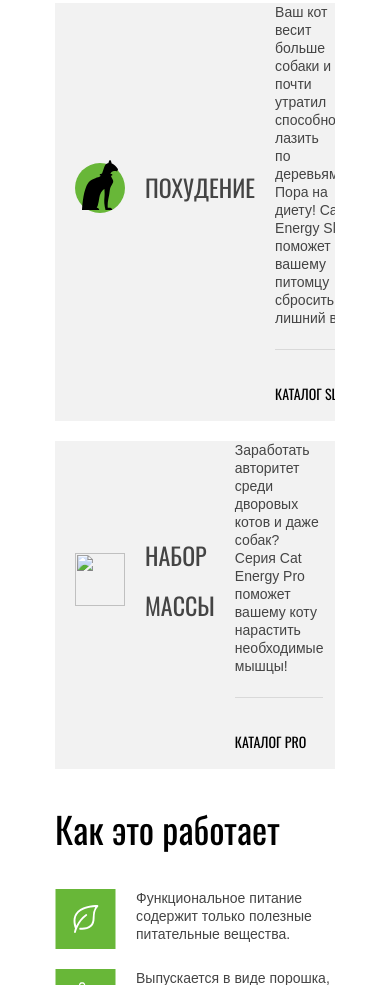
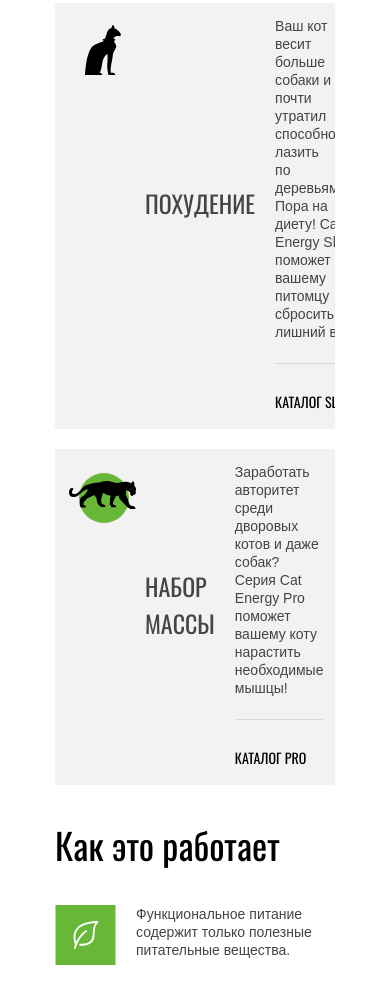
Before and after one commit to htmlacademy-adaptive/1359017-cat-energy-25, a website: page source/index.html in a window 390 px wide. Shown: the part 746-1731 px from the top of the page. Drawn offline with nearby package versions, Linux system fonts and the light colour scheme; files that its build step writes are made by us from their sources; files whose address does not match are found by name.

Commit message:
делает адаптивную графику

```diff
--- a/source/index.html
+++ b/source/index.html
@@ -52,7 +52,6 @@
       <ul class="categories__list">
         <li class=" categories__item categories-item--slim">
           <h3 class="categories__title categories__title--slim">Похудение</h3>
-          <img class="categories__image" width="50" height="53" src="img/cat-back.svg">
           <p class="categories__description">Ваш кот весит больше собаки и <br> почти утратил способность лазить<br> по
             деревьям? Пора на диету! Cat<br> Energy Slim поможет вашему <br> питомцу сбросить лишний вес.</p>
 
@@ -60,7 +59,6 @@
         </li>
         <li class="categories__item categories-item--muscles">
           <h3 class="categories__title categories__title--muscles">Набор массы</h3>
-          <img class="categories__image" width="50" height="53" src="img/cat-pro.svg">
           <p class="categories__description">Заработать авторитет среди дворовых котов и даже собак? Серия Cat Energy
             Pro поможет вашему коту нарастить необходимые мышцы!</p>
           <a class="categories__link categories__link-arrow" href="#">Каталог Pro</a>
--- a/source/less/blocks/advantages.less
+++ b/source/less/blocks/advantages.less
@@ -71,6 +71,7 @@
     display: grid;
     grid-template-columns: 123px;
     padding-bottom: 57px;
+    counter-increment: list;
   }
 
   @media (min-width: @desktop-width) {
@@ -108,7 +109,6 @@
 
   @media (min-width: @tablet-width) {
     content: counter(list);
-    counter-increment: list;
     width: 326px;
     height: 280px;
     font-size: 280px;
--- a/source/less/blocks/categories.less
+++ b/source/less/blocks/categories.less
@@ -3,6 +3,13 @@
   margin: 0;
   list-style-type: none;
   display: grid;
+
+  @media (min-width: @desktop-width) {
+    grid-template-columns: 1fr 1fr;
+    padding-bottom: 71px;
+    padding-top: 82px;
+    gap: 0 80px;
+  }
 }
 
 .categories__item {
@@ -16,6 +23,19 @@
   gap: 0 18px;
   width: 100%;
   padding: 0 20px 0;
+  position: relative;
+
+  @media (min-width: @tablet-width) {
+    grid-template-columns: 1fr 200px;
+    padding: 77px 62px 57px;
+    gap: 24px 54px;
+  }
+
+  @media (min-width: @desktop-width) {
+    gap: 22px 62px;
+    grid-template-columns: 100px 1fr;
+    padding: 48px 52px 58px;
+  }
 }
 
 .categories__title {
@@ -24,15 +44,154 @@
   margin: 0;
   padding: 4px 2px;
   font-size: 24px;
-  line-height: 50px;
+  line-height: 37px;
   font-weight: 400;
   text-transform: uppercase;
   grid-column: 2;
+  padding-top: 30px;
+
+  @media (min-width: @tablet-width) {
+    font-size: 36px;
+    line-height: 1;
+    padding-bottom: 45px;
+    padding-top: 0;
+    grid-column: 1;
+    grid-row: 1;
+  }
+
+  @media (min-width: @desktop-width) {
+    grid-row: 1;
+    grid-column: 2;
+  }
+}
+
+.categories__title::before {
+  content: "";
+  position: absolute;
+  height: 50px;
+}
+
+.categories__title--slim::before {
+  background: url("../img/icons/cat/cat-black-slim.svg");
+  top: 22px;
+  left: 30px;
+  width: 50px;
+  background-repeat: no-repeat;
+
+  @media (min-width: @tablet-width) {
+    background-size: 140px 194px;
+    top: 100px;
+    left: auto;
+    right: -24px;
+    width: 268px;
+    height: 218px;
+  }
+
+  @media (min-width: @desktop-width) {
+    width: 70px;
+    height: 97px;
+    top: 40px;
+    left: 66px;
+    background-size: 70px 97px;
+  }
+}
+
+.categories-item--muscles::before {
+  content: "";
+  position: absolute;
+  height: 50px;
+  top: 24px;
+  left: 24px;
+  width: 50px;
+  background-color: #68b738;
+  border-radius: 50%;
+
+  @media (min-width: @tablet-width) {
+    width: 200px;
+    height: 200px;
+    top: 90px;
+    left: auto;
+    right: 60px;
+  }
+
+  @media (min-width: @desktop-width) {
+    width: 100px;
+    height: 100px;
+    top: 47px;
+    left: 52px;
+    right: auto;
+  }
+}
+
+.categories__title--muscles::before {
+  background: url("../img/icons/cat/cat-black-pro.svg") no-repeat;
+  top: 32px;
+  left: 14px;
+  width: 67px;
+
+  @media (min-width: @tablet-width) {
+    top: 146px;
+    left: auto;
+    right: 47px;
+    width: 268px;
+    height: 218px;
+    background-size: 268px 112px;
+  }
+
+  @media (min-width: @desktop-width) {
+    width: 134px;
+    height: 56px;
+    top: 69px;
+    left: 34px;
+    background-size: 134px 56px;
+  }
 }
 
 .categories__image {
   grid-column: 1;
   grid-row: 1;
+  width: 100%;
+  height: auto;
+
+  @media (min-width: @tablet-width) {
+    grid-column: 2/3;
+    grid-row: 1/4;
+    width: 200px;
+    height: 211px;
+  }
+
+  @media (min-width: @desktop-width) {
+    grid-column: 1;
+    grid-row: 1;
+    width: 100px;
+    height: 106px;
+  }
+}
+
+.categories-item--slim::before {
+  content: "";
+  position: absolute;
+  height: 50px;
+  top: 24px;
+  left: 24px;
+  width: 50px;
+  border-radius: 50%;
+
+  @media (min-width: @tablet-width) {
+    width: 200px;
+    height: 200px;
+    top: 90px;
+    left: auto;
+    right: 60px;
+
+    @media (min-width: @desktop-width) {
+      width: 100px;
+      height: 100px;
+      top: 47px;
+      left: 52px;
+      right: auto;
+    }
+  }
 }
 
 .categories__description {
@@ -42,8 +201,16 @@
   line-height: 18px;
   grid-column: 1/-1;
   border-bottom: 1px solid #d9d9d9;
-  margin: 0 0 20px;
   padding-bottom: 22px;
+
+  @media (min-width: @tablet-width) {
+    grid-column-end: auto;
+    border-bottom: none;
+
+    @media (min-width: @desktop-width) {
+      grid-column: 1/-1;
+    }
+  }
 }
 
 .categories__link {
--- a/source/less/blocks/form.less
+++ b/source/less/blocks/form.less
@@ -57,6 +57,12 @@
     margin-bottom: 20px;
     padding: 0;
   }
+}
+
+.form__list--additional .form__label {
+  padding-left: 45px;
+  padding-top: 5px;
+  margin-bottom: 7px;
 }
 
 .form__input-text {
--- a/source/less/blocks/main-header.less
+++ b/source/less/blocks/main-header.less
@@ -30,6 +30,16 @@
   position: relative;
 }
 
+.main-header__logo-mark {
+  @media (min-width: @tablet-width) {
+    display: none;
+  }
+
+  @media (min-width: @desktop-width) {
+    display: none;
+  }
+}
+
 
 .page__body::before {
   @media (min-width: @desktop-width) {
```
Also changed, not shown: source/catalog.html (+35 -10 lines), source/form.html (+3 -0 lines), source/img/icons/cat-black-pro.svg (renamed from source/img/cat-black-pro.svg).
